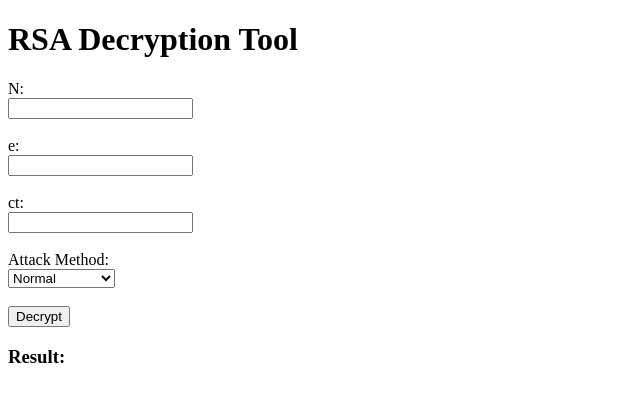
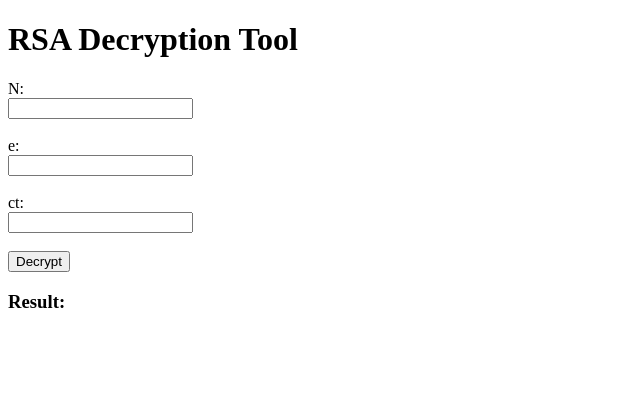
Before and after one commit to rits-RsHack/2025-team6, a Flask app: page / in a window 1280 px wide. Shown: the top 402 px of the page, without its empty margins (0-640 px from the left). Run offline with Flask 3, Linux system fonts and the light colour scheme.

Commit message:
index.html(仮)の修正

```diff
--- a/templates/index.html
+++ b/templates/index.html
@@ -15,13 +15,6 @@
         <label>ct:</label><br>
         <input type="text" name="ct" required><br><br>
 
-        <label>Attack Method:</label><br>
-        <select name="attack_method">
-            <option value="normal">Normal</option>
-            <option value="low">Low Exponent</option>
-            <option value="wiener">Wiener</option>
-        </select><br><br>
-
         <button type="submit">Decrypt</button>
     </form>
 
```
